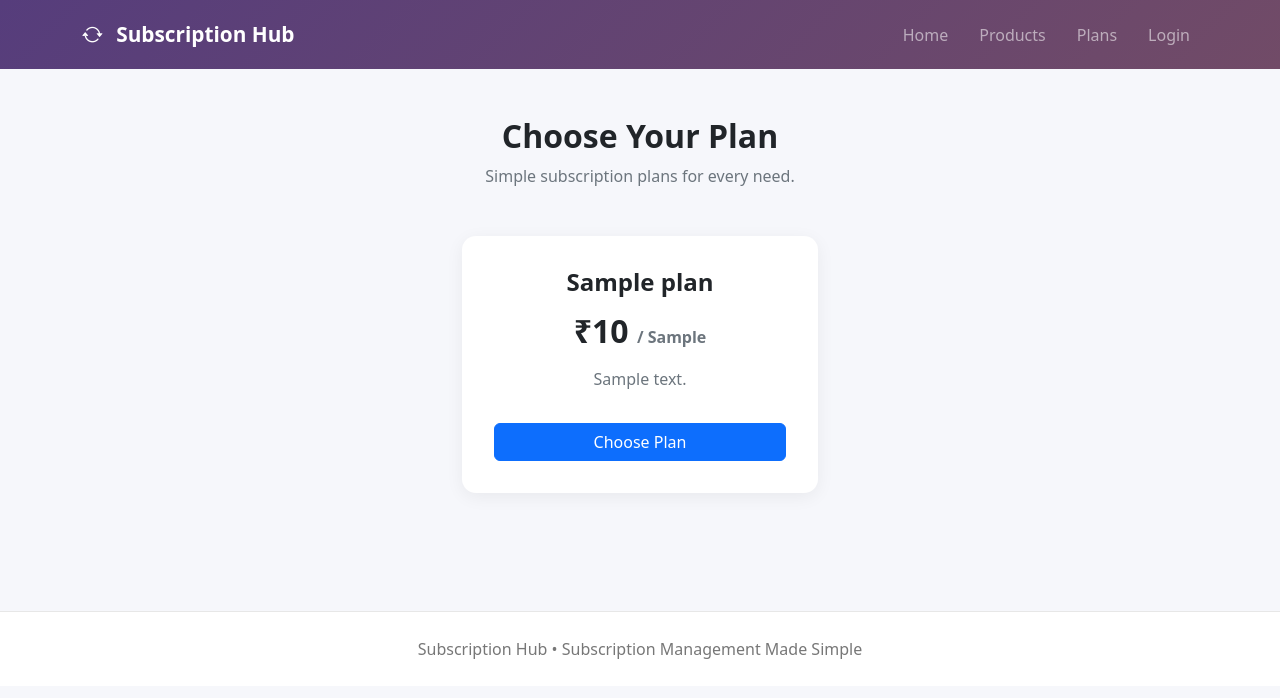
After one commit to aaryanpathak22/odoo-subscription-hub, a Flask app: page /plans in a window 1280 px wide. The commit adds this page. Shown: the top 698 px of the page. Run offline with Flask 3, Linux system fonts and the light colour scheme; a database or web service that is not in the repository returns one stand-in record (values such as "Sample title").

Commit message:
Build products plans and subscription management

```diff
--- a/app.py
+++ b/app.py
@@ -6,6 +6,7 @@ import re
 from flask import Flask, render_template, request, redirect, url_for, session
 from werkzeug.security import generate_password_hash, check_password_hash
 from pymongo import MongoClient
+from bson.objectid import ObjectId
 
 
 # Load values from .env
@@ -103,7 +104,82 @@ def dashboard():
     if "user_id" not in session:
         return redirect(url_for("login"))
 
-    return render_template("dashboard.html")
+    subscription = db.subscriptions.find_one({
+        "user_id": session["user_id"],
+        "status": "active"
+    })
+
+    return render_template(
+        "dashboard.html",
+        subscription=subscription
+    )
+
+@app.route("/products")
+def products():
+    product_list = list(db.products.find({"status": "active"}))
+
+    return render_template(
+        "products.html",
+        products=product_list
+    )
+
+@app.route("/plans")
+def plans():
+    plan_list = list(db.plans.find({"status": "active"}))
+
+    return render_template(
+        "plans.html",
+        plans=plan_list
+    )
+
+
+@app.route("/subscribe/<plan_id>")
+def subscribe(plan_id):
+    if "user_id" not in session:
+        return redirect(url_for("login"))
+
+    plan = db.plans.find_one({"_id": ObjectId(plan_id)})
+
+    if not plan:
+        return redirect(url_for("plans"))
+    db.subscriptions.update_many(
+    {
+        "user_id": session["user_id"],
+        "status": "active"
+    },
+    {
+        "$set": {"status": "cancelled"}
+    }
+)
+    subscription = {
+        "user_id": session["user_id"],
+        "plan_id": str(plan["_id"]),
+        "plan_name": plan["name"],
+        "price": plan["price"],
+        "billing_cycle": plan["billing_cycle"],
+        "status": "active"
+    }
+
+    db.subscriptions.insert_one(subscription)
+
+    return redirect(url_for("dashboard"))
+
+@app.route("/cancel-subscription")
+def cancel_subscription():
+    if "user_id" not in session:
+        return redirect(url_for("login"))
+
+    db.subscriptions.update_one(
+        {
+            "user_id": session["user_id"],
+            "status": "active"
+        },
+        {
+            "$set": {"status": "cancelled"}
+        }
+    )
+
+    return redirect(url_for("dashboard"))
 
 if __name__ == "__main__":
     app.run(debug=True)
--- a/templates/base.html
+++ b/templates/base.html
@@ -31,8 +31,8 @@
         <div class="navbar-nav ms-auto align-items-lg-center">
 
     <a class="nav-link" href="{{ url_for('home') }}">Home</a>
-    <a class="nav-link" href="#">Products</a>
-    <a class="nav-link" href="#">Plans</a>
+    <a class="nav-link" href="{{ url_for('products') }}">Products</a>
+    <a class="nav-link" href="{{ url_for('plans') }}">Plans</a>
 
     {% if session.get("user_id") %}
 
--- /dev/null
+++ b/templates/plans.html
@@ -0,0 +1,59 @@
+{% extends "base.html" %}
+
+{% block title %}Plans | Subscription Hub{% endblock %}
+
+{% block content %}
+
+<section class="py-5">
+    <div class="container">
+
+        <div class="text-center mb-5">
+            <h2 class="fw-bold">Choose Your Plan</h2>
+            <p class="text-secondary">
+                Simple subscription plans for every need.
+            </p>
+        </div>
+
+        <div class="row g-4 justify-content-center">
+
+            {% for plan in plans %}
+
+            <div class="col-md-4">
+                <div class="card custom-card h-100 p-3">
+                    <div class="card-body text-center">
+
+                        <h4 class="fw-bold">{{ plan.name }}</h4>
+
+                        <h2 class="fw-bold my-3">
+                            ₹{{ plan.price }}
+                            <small class="fs-6 text-secondary">
+                                / {{ plan.billing_cycle }}
+                            </small>
+                        </h2>
+
+                        <p class="text-secondary">
+                            {{ plan.description }}
+                        </p>
+
+                        <a href="{{ url_for('subscribe', plan_id=plan._id) }}"
+                            class="btn btn-primary w-100 mt-3">
+                            Choose Plan
+                        </a>
+
+                    </div>
+                </div>
+            </div>
+
+            {% else %}
+
+            <p class="text-center text-secondary">
+                No subscription plans available.
+            </p>
+
+            {% endfor %}
+
+        </div>
+    </div>
+</section>
+
+{% endblock %}
```
Also changed, not shown: templates/dashboard.html (+36 -0 lines), templates/products.html (added, +62 -0 lines).
